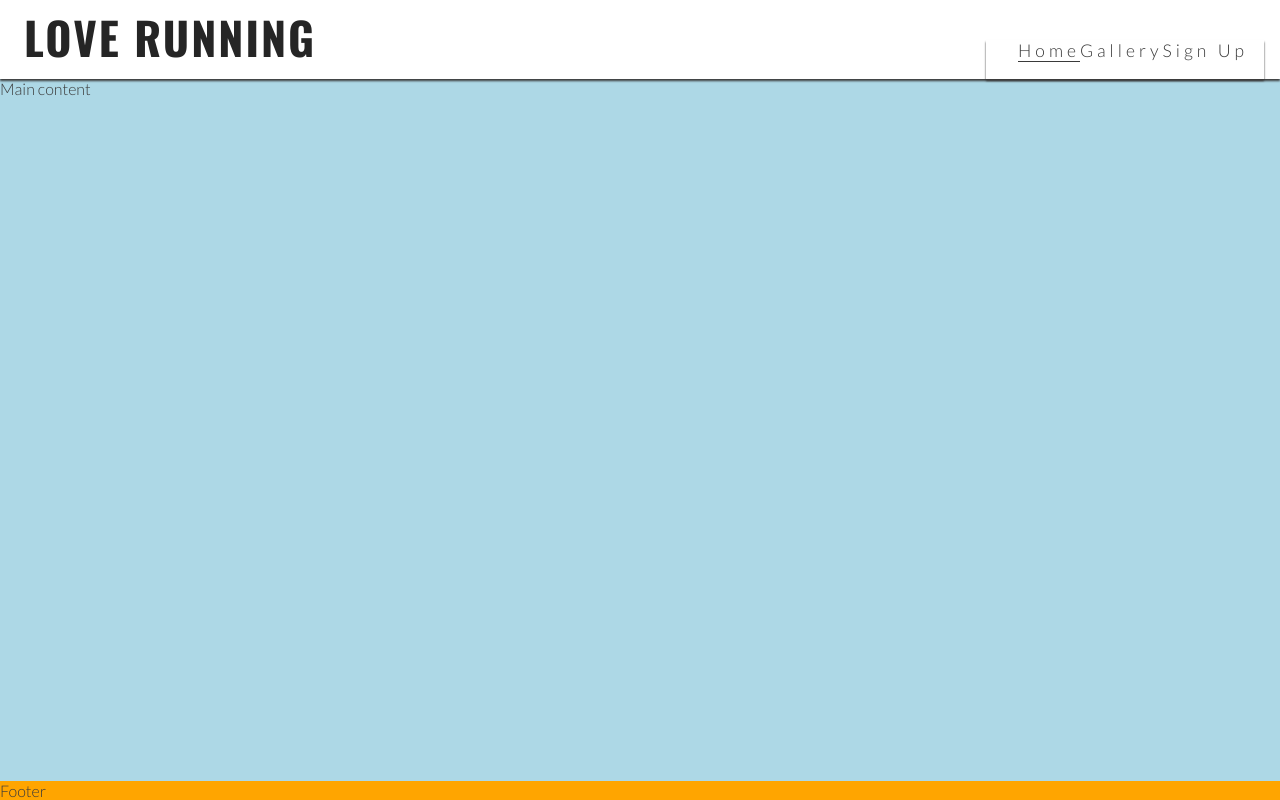
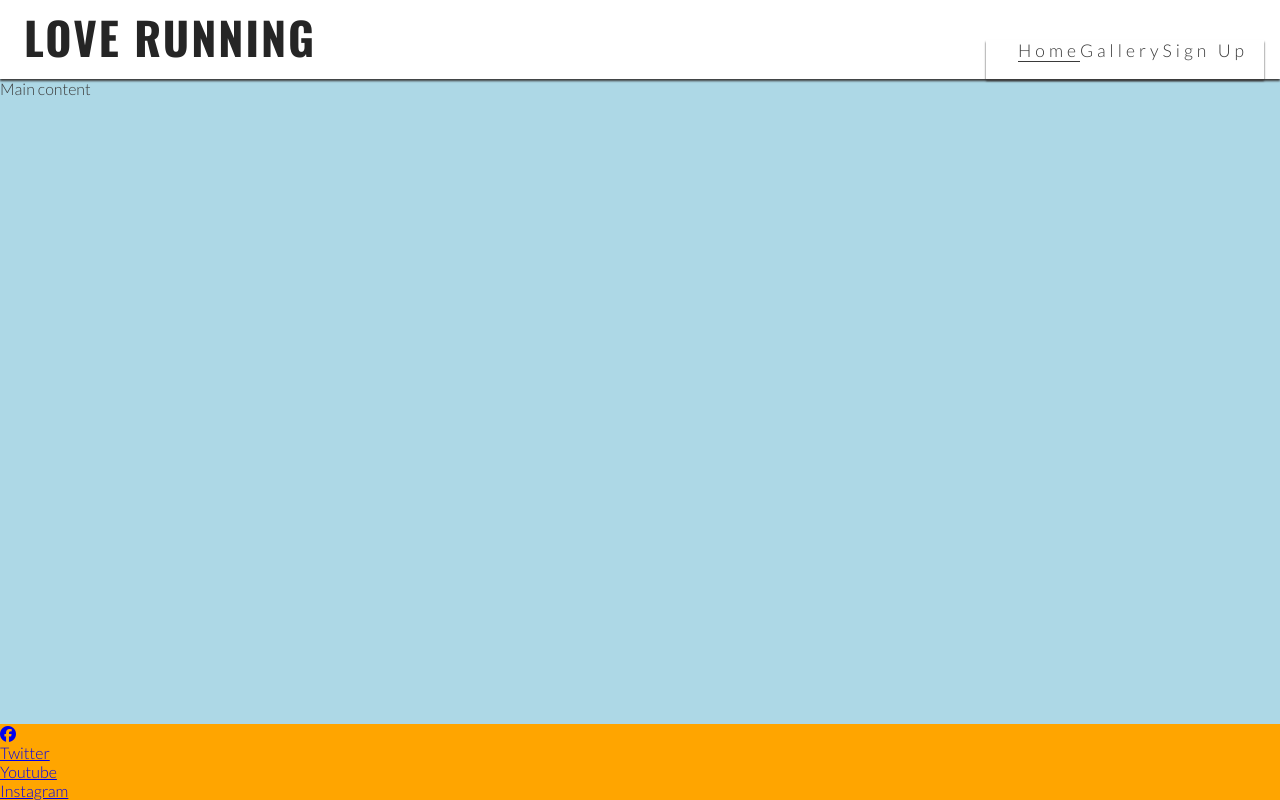
Before and after one commit to maryclaireteahan/loverunning, a plain HTML site: page index.html in a window 1280 px wide. Drawn offline with nearby package versions, Linux system fonts and the light colour scheme.

Commit message:
add font awesome and first footer link

```diff
--- a/assets/css/style.css
+++ b/assets/css/style.css
@@ -127,3 +127,8 @@ footer {
         margin-top:79px;
     }
 }
+/* Media query: tablets and larger (992px and up) */
+@media screen and (min-width: 992px) {
+   #menu a:hover {
+        border-bottom: 1px solid #3a3a3a;
+    }
--- a/index.html
+++ b/index.html
@@ -1,5 +1,6 @@
 <!DOCTYPE html>
 <html lang="en">
+
 
 <head>
     <meta charset="UTF-8">
@@ -17,6 +18,7 @@
     <link rel="icon" type="image/png" sizes="16x16" href="assets/favicon/favicon-16x16.png">
     <!-- Stylesheet -->
     <link rel="stylesheet" href="assets/css/style.css">
+
 </head>
 
 <body>
@@ -40,7 +42,18 @@
     <main>Main content</main>
 
     <!-- Footer -->
-    <footer>Footer</footer>
+    <footer>
+        <ul>
+            <li><a href="https://www.facebook.com/" target="_blank" rel="noopener" aria-label="Visit our Facebook page (opens in a new tab)"><i class="fa-brands fa-facebook"></i></a></li>
+            <li><a href="https://www.twitter.com/" target="_blank" rel="noopener" aria-label="Visit our Twitter page (opens in a new tab)">Twitter</a></li>
+            <li><a href="https://www.youtube.com/" target="_blank" rel="noopener" aria-label="Visit our Youtube page (opens in a new tab)">Youtube</a></li>
+            <li><a href="https://www.instagram.com/" target="_blank" rel="noopener" aria-label="Visit our Instagram (opens in a new tab)">Instagram</a></li>
+
+        </ul>
+    </footer>
+
+    <!--font awesome kit-->
+    <script src="https://kit.fontawesome.com/e225a8453d.js" crossorigin="anonymous"></script>
 </body>
 
 </html>
```
